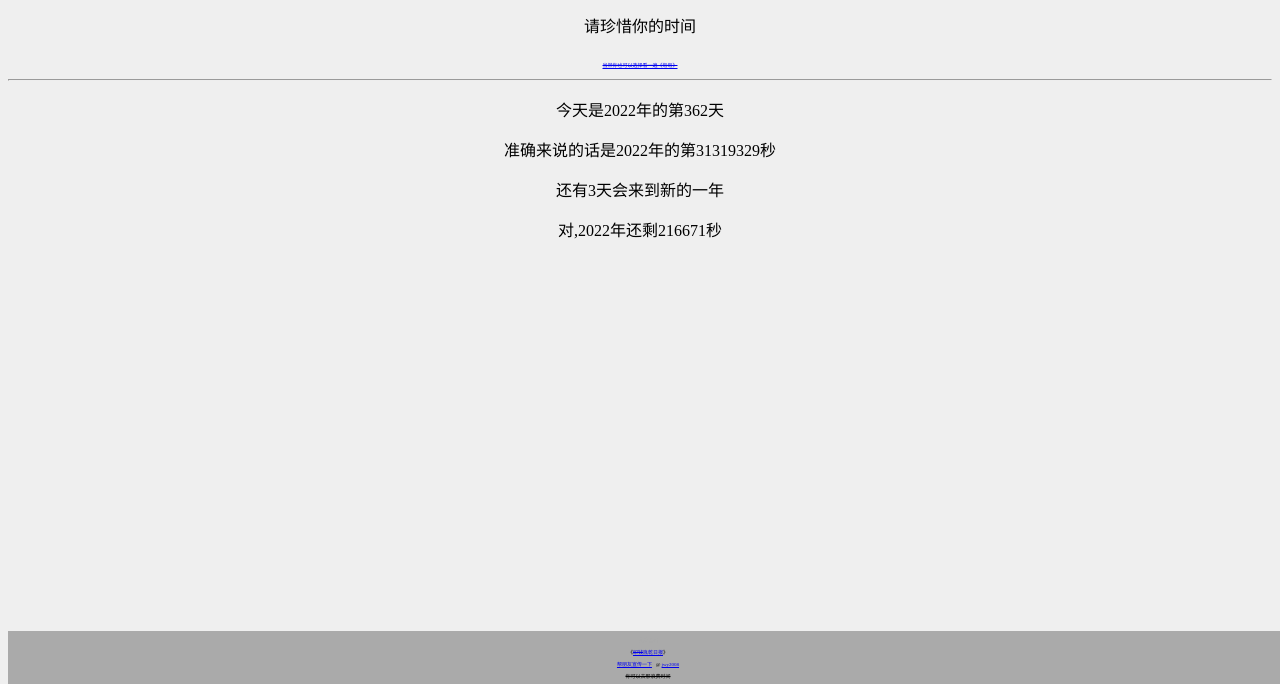
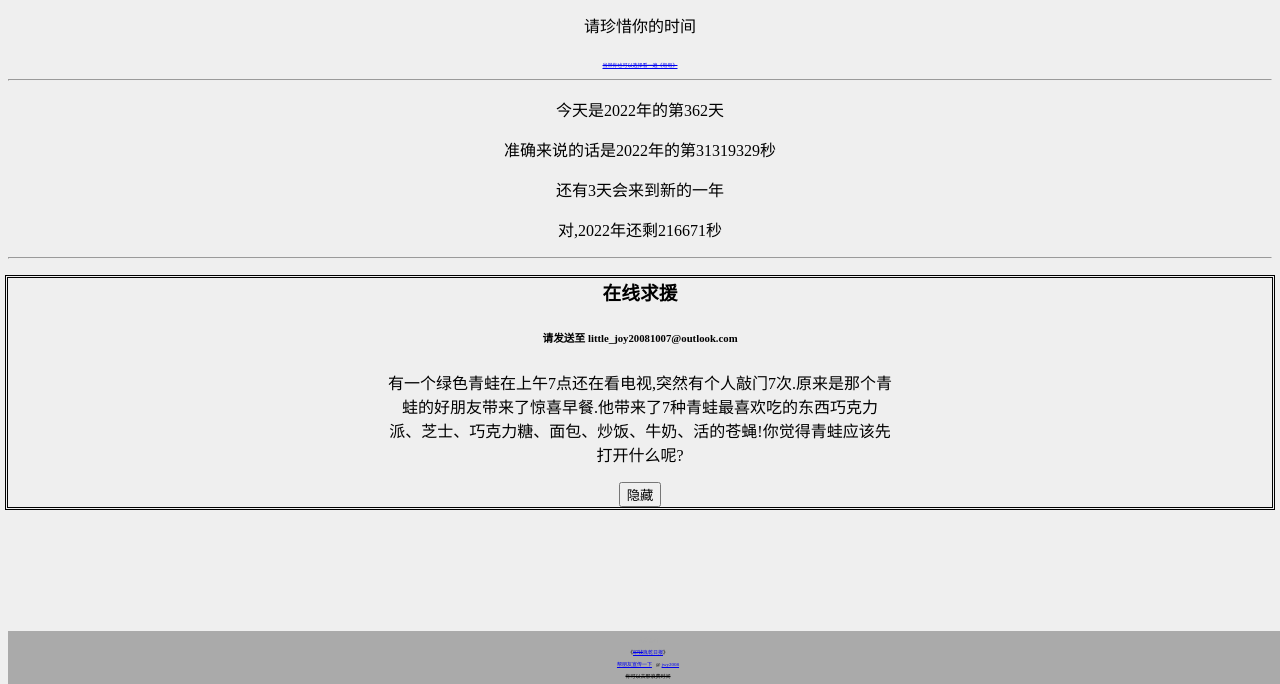
Before and after one commit to Language-Changer/Language-Changer.github.io, a plain HTML site: page index.html in a window 1280 px wide. Shown: the part 116-800 px from the top of the page. Drawn offline with Linux system fonts and the light colour scheme.

Commit message:
Update index.html

```diff
--- a/index.html
+++ b/index.html
@@ -36,6 +36,17 @@
                 </div>
             </center>
         </nav>
+        <hr>
+        <div id="help" style="outline-style:double;display:block">
+            <center>
+                <h3>在线求援</h3>
+                <h6>请发送至 little_joy20081007@outlook.com</h6>
+                <div style="height:auto;width:40%;">
+                    <p>有一个绿色青蛙在上午7点还在看电视,突然有个人敲门7次.原来是那个青蛙的好朋友带来了惊喜早餐.他带来了7种青蛙最喜欢吃的东西巧克力派、芝士、巧克力糖、面包、炒饭、牛奶、活的苍蝇!你觉得青蛙应该先打开什么呢?</p>
+                </div>
+                <button onclick='document.getElementById("help").style.display = "none";'>隐藏</button>
+            </center>
+        </div>
         <footer style="background:#AAAAAA;font-size:5px;">
             <center>
                 <p style="color:#AAAAAA;">我的<a href="https://github.com/Language-Changer/" style="color:#AAAAAA;">主页</a></p>
```
